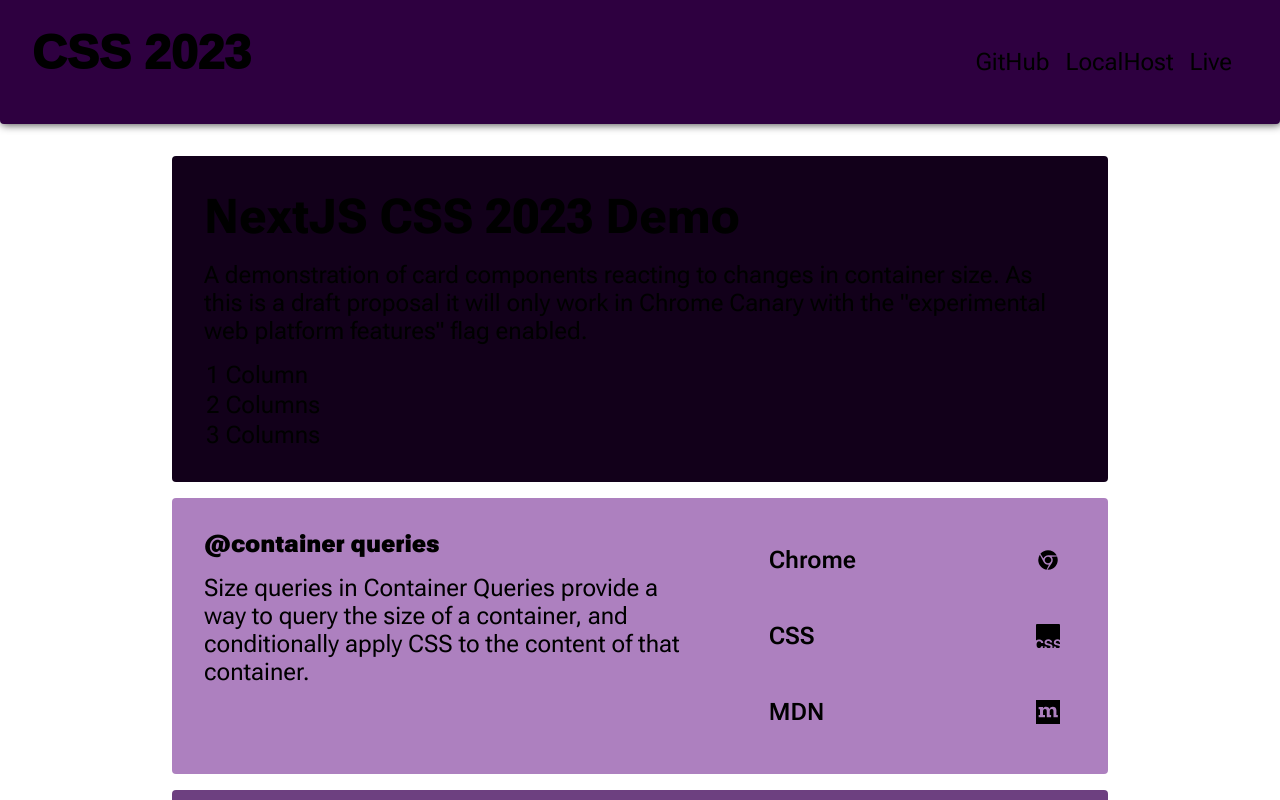
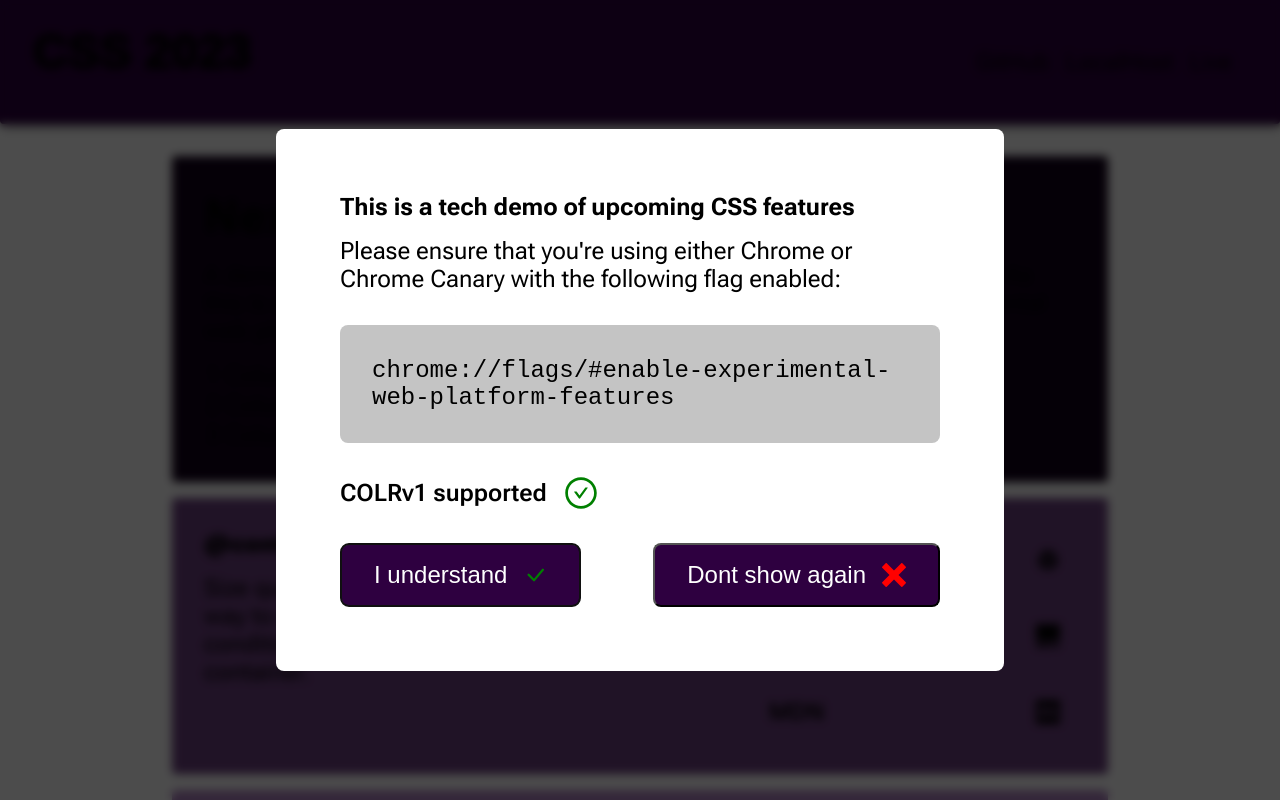
Before and after one commit to gotpop/css-2023, a Next.js app: page / in a window 1280 px wide. Shown: the top 800 px of the page. Built offline with nearby package versions, Linux system fonts and the light colour scheme; a web font is replaced by a local one.

Commit message:
Adding modal

```diff
--- /dev/null
+++ b/src/components/Modal/Modal.module.css
@@ -0,0 +1,65 @@
+.dialog {
+  background-color: var(--white);
+  border-radius: calc(var(--radius) * 2);
+  padding: calc(var(--padding) * 2);
+  flex-direction: column;
+  border: none;
+  max-width: 600px;
+
+  & h4 {
+    margin: 0 0 var(--textMB) 0;
+    font-size: 1.5rem;
+  }
+
+  & p {
+    margin: 0 0 calc(var(--textMB) * 2) 0;
+  }
+
+  & pre {
+    display: inline-flex;
+    white-space: break-spaces;
+    background-color: var(--hwb-grey-2);
+    border-radius: calc(var(--radius) * 2);
+    padding: var(--padding);
+    margin: 0 0 calc(var(--textMB) * 2) 0;
+  }
+}
+
+.buttons {
+  display: flex;
+  justify-content: space-between;
+}
+
+.button {
+  font-size: 1.5rem;
+  padding: calc(var(--padding) / 2) var(--padding);
+  background-color: var(--hwb-grape-4);
+  color: var(--white);
+  border-radius: calc(var(--radius) * 2);
+  transition: background-color .5s ease;
+  cursor: pointer;
+  display: flex;
+  gap: 1rem;
+  align-items: center;
+
+  &:hover {
+    background-color: var(--accent);
+  }
+}
+
+.colourV1 {
+  display: none;
+}
+
+@supports font-tech(color-COLRv1) {
+  .colourV1 {
+    display: flex;
+    gap: 1rem;
+    margin: 0 0 calc(var(--textMB) * 2) 0;
+    align-items: center;
+
+    & span {
+      font-weight: 600;
+    }
+  }
+}
--- /dev/null
+++ b/src/components/Modal/index.tsx
@@ -0,0 +1,47 @@
+import * as React from 'react'
+import { useEffect, useRef } from 'react'
+import { AiOutlineCheckCircle } from 'react-icons/ai'
+import { BsCheckLg } from 'react-icons/bs'
+import { ImCross } from 'react-icons/im'
+import styles from './Modal.module.css'
+
+export default function Modal() {
+  const dialog = useRef(null)
+
+  useEffect(() => {
+    const cat = localStorage.getItem('dontShowAgain')
+
+    if (cat === null) dialog.current.showModal()
+  }, [])
+
+  const dontShowAgain = () => {
+    localStorage.setItem('dontShowAgain', 'true')
+  }
+
+  return (
+    <dialog ref={dialog} className={styles.dialog}>
+      <h4>This is a tech demo of upcoming CSS features</h4>
+      <p>
+        Please ensure that you're using either Chrome or Chrome Canary with the
+        following flag enabled:
+      </p>
+      <pre>chrome://flags/#enable-experimental-web-platform-features</pre>
+      <p className={styles.colourV1}>
+        <span>COLRv1 supported</span>
+        <AiOutlineCheckCircle
+          style={{ color: 'var(--success)', fontSize: '1.5em' }}
+        />
+      </p>
+      <form method="dialog" className={styles.buttons}>
+        <button className={styles.button}>
+          <span>I understand</span>
+          <BsCheckLg style={{ color: 'var(--success)', fontSize: '1em' }} />
+        </button>
+        <button className={styles.button} onClick={dontShowAgain}>
+          <span>Dont show again</span>
+          <ImCross style={{ color: 'var(--error)', fontSize: '1em' }} />
+        </button>
+      </form>
+    </dialog>
+  )
+}
--- a/src/pages/index.tsx
+++ b/src/pages/index.tsx
@@ -7,10 +7,12 @@ import Intro from '../components/Intro'
 import Card from '../components/Card'
 import { cards } from '../content/cards'
 import { introContent } from '../content/intro'
+import Modal from '@components/Modal'
 
 export default function Home() {
   return (
     <Layout>
+      <Modal />
       <Intro content={introContent} />
       {cards.map(card => (
         <Card key={card.id} content={card} />
--- a/src/styles/app.css
+++ b/src/styles/app.css
@@ -3,4 +3,5 @@
 @import "./global";
 @import "./typography";
 @import "./layout";
+@import "./elements";
 @import "./logo";
--- /dev/null
+++ b/src/styles/elements.css
@@ -0,0 +1,4 @@
+dialog::backdrop {
+  backdrop-filter: blur(5px);
+  background-color: hwb(0deg 0% 100% / 70%);
+}
--- a/src/styles/vars.css
+++ b/src/styles/vars.css
@@ -1,6 +1,9 @@
 :root {
   --black: black;
   --white: white;
+
+  --success: green;
+  --error: red;
 
   --hwb-grey-1: hwb(0 100% 0%);
   --hwb-grey-2: hwb(0 77% 23%);
```
